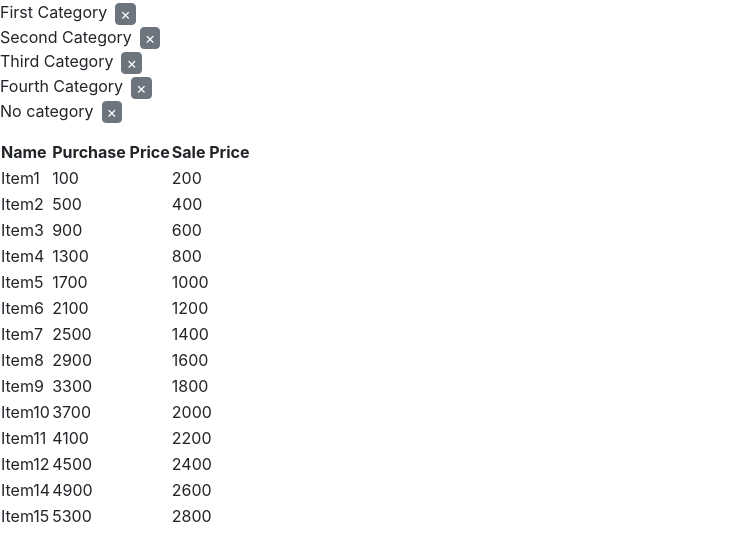
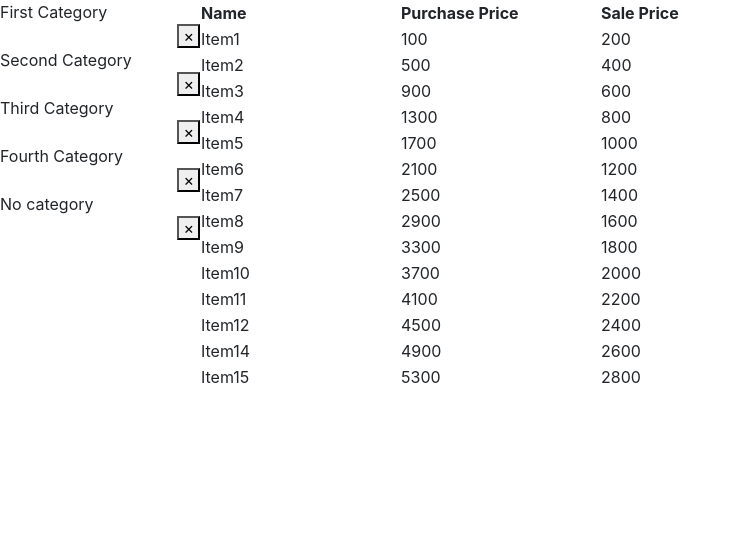
Before and after one commit to enitefall88/Test_Assignment, a React (Create React App) app: page / in a window 1280 px wide. Shown: the top 560 px of the page, without its empty margins (0-741 px from the left). Built offline with nearby package versions, Linux system fonts and the light colour scheme.

Commit message:
displaySelectedCategory added

```diff
--- a/src/App.js
+++ b/src/Components/App.js
@@ -1,6 +1,6 @@
 import React, { useState } from "react"
 import Categories from "./Categories"
-import Items from "./Items"
+import ItemsTable from "./ItemsTable"
 
 
 let initialCategories = [
@@ -50,19 +50,25 @@ let populatedListOfItems = populateItems(initialItems);
 
 function App() {
   function removeCategory(id) {
-    console.log("clicked", id);
     setCategories(categories.filter((category) => category.id != id));
   }
 
+  function displaySelectedCategory(description) {
+    console.log("displaySelectedCategory")
+    setCategories(categories.filter((category) => category.description == description
+    ))
+  }
+
   let [categories, setCategories] = useState(initialCategories);
-  //let [listOfItems, setListOfItems] = useState(populatedListOfItems);
+
   return (
-    <div>
+    <div className="box">
       <Categories
         categories={categories}
         removeCategory={removeCategory}
+        displaySelectedCategory={displaySelectedCategory}
       ></Categories>
-      <Items listOfItems={populatedListOfItems}></Items>
+      <ItemsTable listOfItems={populatedListOfItems}></ItemsTable>
       </div>
   );
 }
--- a/src/Categories.js
+++ b/src/Components/Categories.js
@@ -1,14 +1,15 @@
 import React from "react"
 
-function Categories({ categories, removeCategory }) {
+function Categories({ categories, removeCategory, displaySelectedCategory }) {
   return (
-    <div>
+    <div className="box">
       <ul style={{ listStyleType: "none", paddingLeft: 0 }}>
         {categories.map((category) => (
           <CategoryItem
             key={category.id}
             category={category}
             removeCategory={removeCategory}
+            displaySelectedCategory={displaySelectedCategory}
           />
         ))}
       </ul>
@@ -16,17 +17,18 @@ function Categories({ categories, removeCategory }) {
   );
 }
 
-function CategoryItem({ category, removeCategory }) {
+function CategoryItem({ category, removeCategory, displaySelectedCategory }) {
   // CategoryItem компонент наверное лучше вынести в отдельный компонент?
+
   return (
-    <div>
-      <li>
+    <div className="category">
+      <li onClick={() => {displaySelectedCategory(category.description)}}>
         {category.text}
-        <button
+        <button className="categoryDeleteButton"
+
           type="button"
 
           onClick={() => removeCategory(category.id)}
-          className="btn btn-secondary ml-2"
           style={{ lineHeight: 1, padding: "0.125rem .25rem" }}
         >
           &times;
--- /dev/null
+++ b/src/Components/ItemsTable.js
@@ -0,0 +1,31 @@
+import React from "react";
+
+function ItemsTable({ listOfItems }) {
+  // ItemsTable нужно поместить справа от категорий, флексбокс?
+
+  //таблицу переделал, но неуверен по структуре
+  return (
+    <div className="box">
+      <table>
+         <tbody>
+        <tr>
+          <th className="column">Name</th>
+          <th className="column">Purchase Price</th>
+          <th className="column">Sale Price</th>
+        </tr>
+        {listOfItems.map((value, key) => {
+          return (
+            <tr key={key}>
+              <td>{value.name}</td>
+              <td>{value.purchasePrice}</td>
+              <td>{value.salePrice}</td>
+            </tr>
+          );
+        })}
+          </tbody>
+      </table>
+    </div>
+  );
+}
+
+export default ItemsTable;
--- a/src/Items.js
+++ /dev/null
@@ -1,28 +0,0 @@
-import React from "react"
-
-
-function Items({ listOfItems }) {
-  // Items нужно поместить справа от категорий, флексбокс?
-
-  //таблицу переделал, но неуверен по структуре
- return  <div>
-      <table>
-
-          <tr>
-            <th>Name</th>
-            <th>Purchase Price</th>
-            <th>Sale Price</th>
-          </tr>
-        {listOfItems.map((value, key) => {
-          return <tr key={key}>
-            <td>{value.name}</td>
-            <td>{value.purchasePrice}</td>
-            <td>{value.salePrice}</td>
-          </tr>
-        })}
-
-      </table>
-    </div>
- }
-
-export default Items
--- a/src/index.js
+++ b/src/index.js
@@ -1,7 +1,7 @@
 import React from 'react';
 import ReactDOM from 'react-dom/client';
-//import './index.css';
-import App from './App';
+import './styles.css';
+import App from './Components/App';
 
 
 const root = ReactDOM.createRoot(document.getElementById('root'));
--- /dev/null
+++ b/src/styles.css
@@ -0,0 +1,37 @@
+body {
+  margin: 0;
+  font-family: -apple-system, BlinkMacSystemFont, 'Segoe UI', 'Roboto', 'Oxygen',
+    'Ubuntu', 'Cantarell', 'Fira Sans', 'Droid Sans', 'Helvetica Neue',
+    sans-serif;
+  -webkit-font-smoothing: antialiased;
+  -moz-osx-font-smoothing: grayscale;
+}
+
+code {
+  font-family: source-code-pro, Menlo, Monaco, Consolas, 'Courier New',
+    monospace;
+}
+
+.title {
+  margin-top: 10px;
+}
+
+.box {
+  display: flex;
+  align-items: stretch;
+
+}
+
+.category {
+  width: 200px;
+}
+
+.column {
+  width: 200px;
+}
+
+.categoryDeleteButton {
+  display: flex;
+  margin-left: auto;
+
+}
```
Also changed, not shown: src/Components/CreateItemButton.js (added), src/Components/CreateNewCategoryButton.js (added), src/Components/EditButton.js (added), src/Components/ItemId.js (added), src/Components/RemoveButton.js (added), src/Components/SalePrice.js (added), 2 other files (tests, documents, lock files or other folders).
